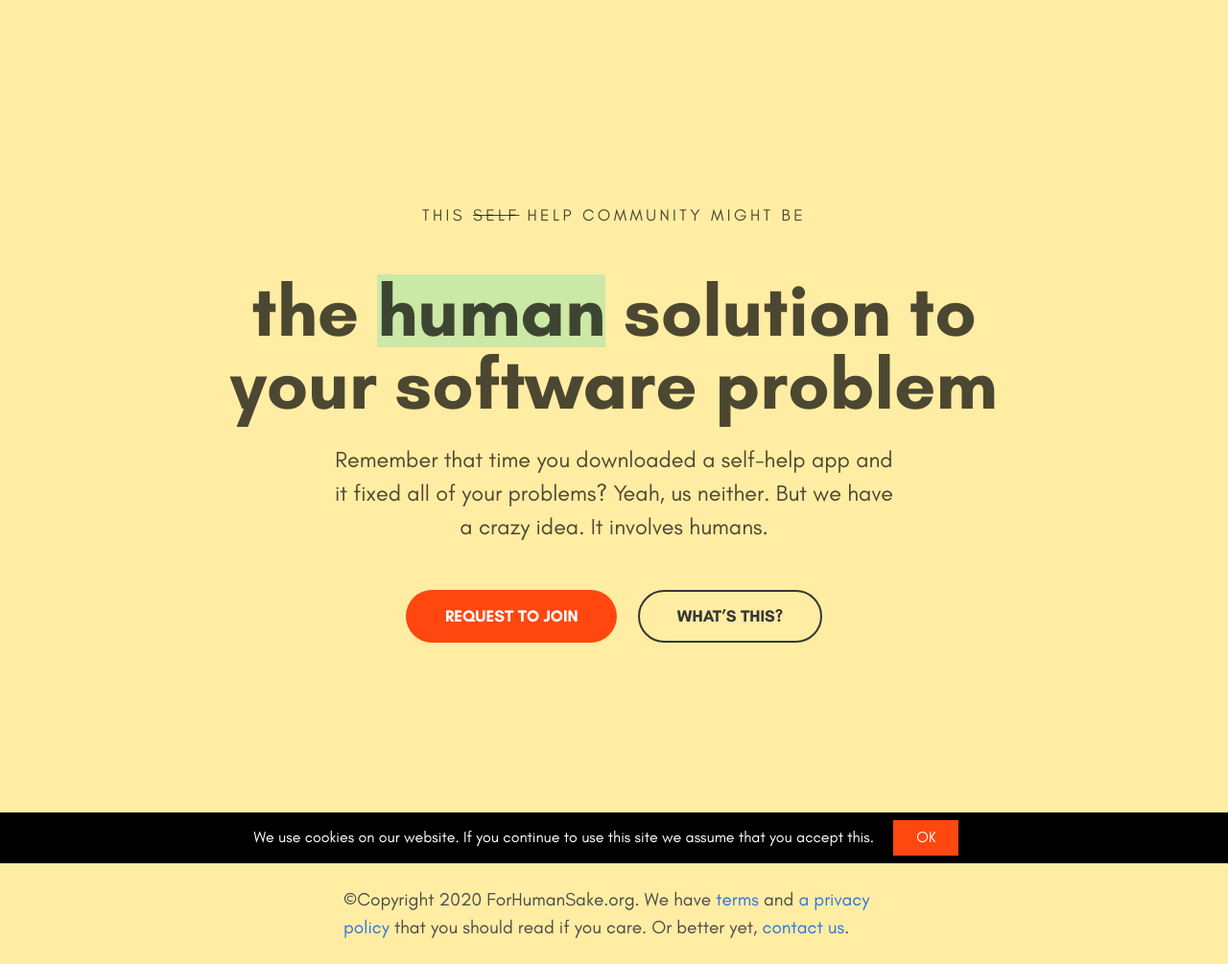
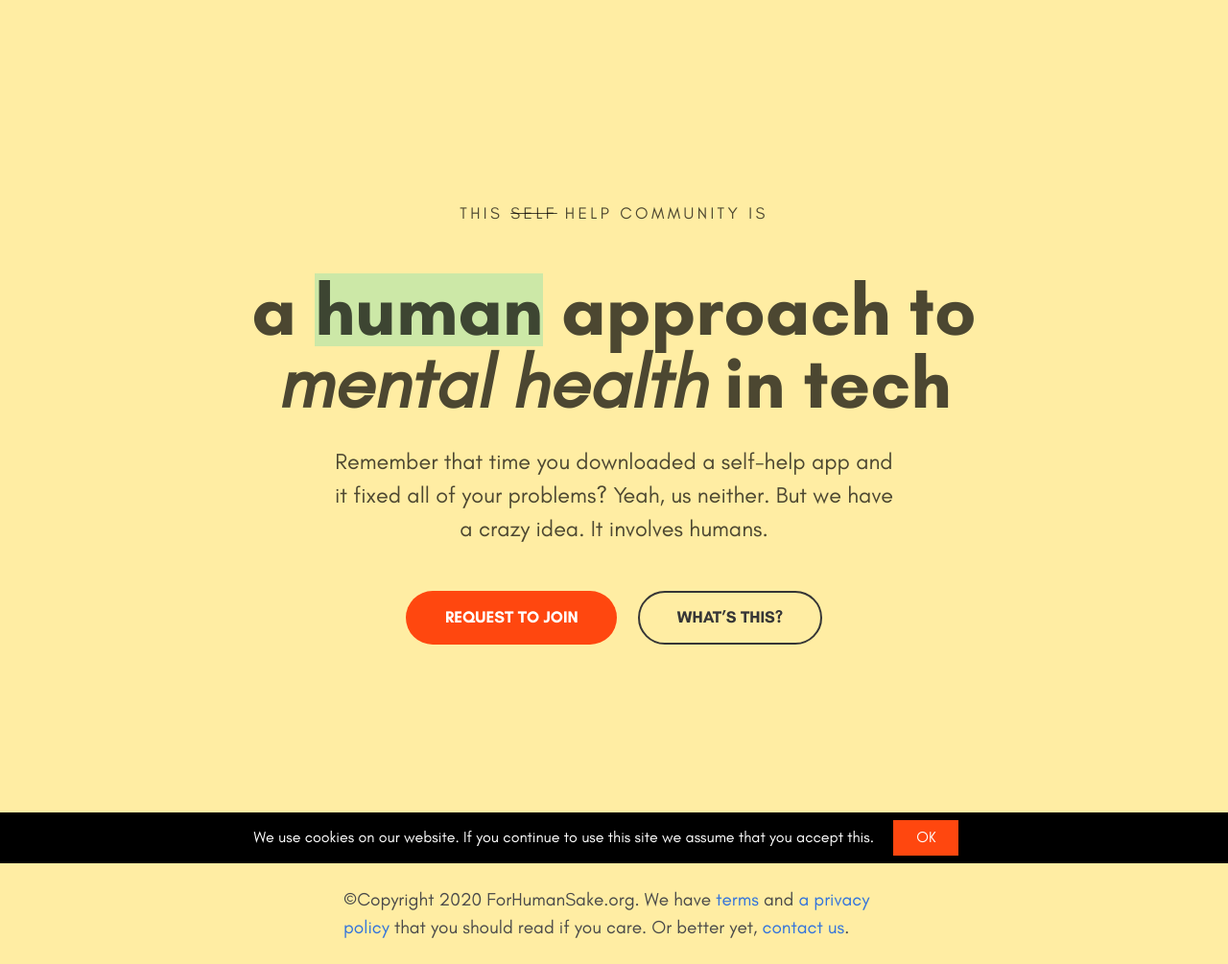
Before and after one commit to patricklorenzut/ForHumanSake.org, a Jekyll site: the page built from index.html, in a window 1280 px wide. Shown: the whole page at 96% size. Built offline with Jekyll 4.4.1, drawn with Linux system fonts in a browser that asks for light colours; nearby versions of some CDN libraries.

Commit message:
change h1

```diff
--- a/index.html
+++ b/index.html
@@ -7,8 +7,8 @@ slug: home
 <header class="hero is-fullheight is-warning" >
     <div class="hero-body">
       <div class="container">
-        <h3>this <del>self</del> help community might be</h3>
-        <h1>the <span>human</span> solution to your software problem</h1>
+        <h3>this <del>self</del> help community is</h3>
+        <h1>a <span>human</span> approach to <em>mental health</em> in tech</h1>
         <h2>Remember that time you downloaded a self-help app and it fixed all of your problems? Yeah, us neither. But we have a crazy idea. It involves humans.</h2>
 
         <div class="button-group">
```
